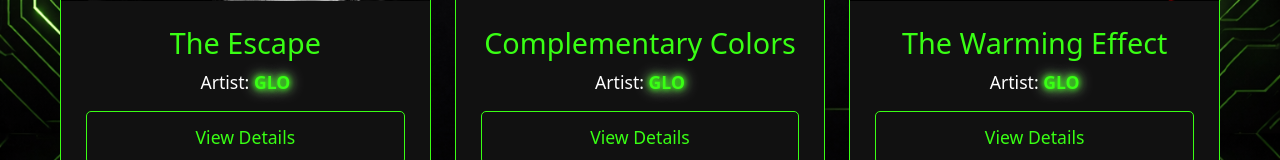
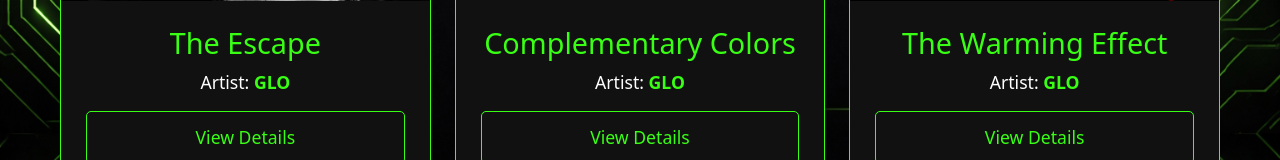
Before and after one commit to glorialuciano352/digital-art-gallery, a React (Vite) app: page / in a window 1280 px wide. Shown: the part 720-880 px from the top of the page. Built offline with nearby package versions, Linux system fonts and the light colour scheme; grey boxes are pictures that could not be loaded.

Commit message:
accessibility

```diff
--- a/src/App.jsx
+++ b/src/App.jsx
@@ -182,8 +182,7 @@ function App() {
   <p style={{ fontSize: '1.1rem', color: '#ffffff' }}>
     Artist: <span style={{
       color: '#39FF14',
-                      fontWeight: 'bold',
-                      textShadow: '0 0 5px #39FF14, 0 0 10px #39FF14, 0 0 15px #ffffff'
+      fontWeight: 'bold'
     }}>
       {item.artist}
     </span>
```
Lines whose indentation alone changed are shown as unchanged.
